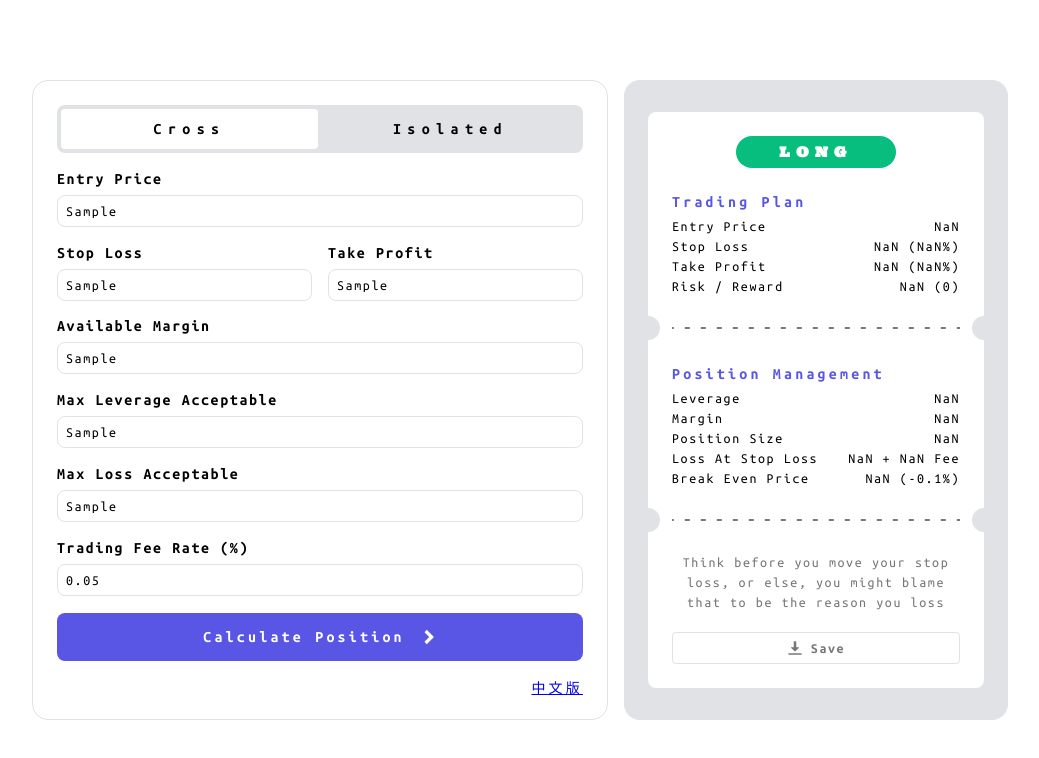
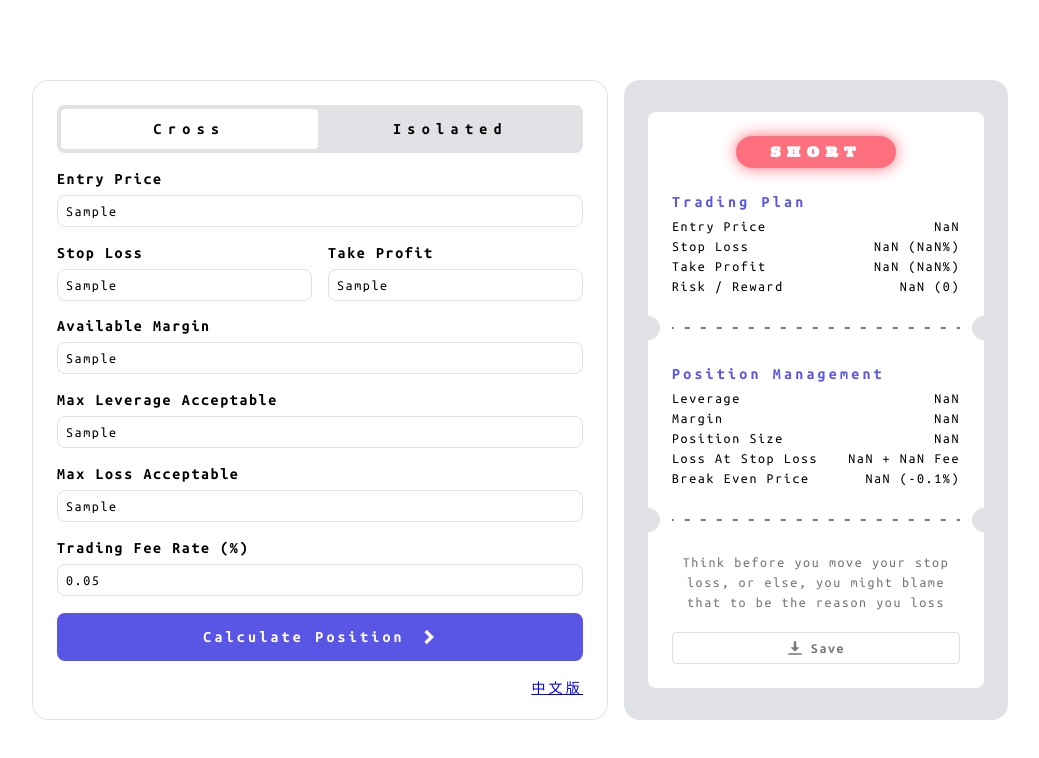
Before and after one commit to LeeFuuChang/PositionManagement, a plain HTML site: page index.html in a window 1280 px wide. Both pictures are taken after typing "Sample", "Sample", "Sample", "Sample", "Sample", "Sample" into the empty fields and a click on the button "Calculate Position". Shown: the whole page, without its empty margins (120-1159 px from the left). Drawn offline with nearby package versions, Linux system fonts and the light colour scheme.

Commit message:
add direction glowing label

```diff
--- a/index.html
+++ b/index.html
@@ -66,7 +66,7 @@
     </form>
     <aside>
         <article>
-            <h1>Long</h1>
+            <h1></h1>
             <table>
                 <thead>
                     <td colspan="2" class="lang" lang="tradingPlan"></td>
--- a/position.js
+++ b/position.js
@@ -1,3 +1,8 @@
+const Colors = {
+    "long": "#32D993",
+    "short": "#FF707E",
+};
+
 const Language = {
     "crossMargin": {
         "en": "Cross",
@@ -78,6 +83,15 @@ const Language = {
     "saveResult": {
         "en": "Save",
         "zh": "儲存",
+    },
+
+    "long": {
+        "en": "Long",
+        "zh": "做多",
+    },
+    "short": {
+        "en": "Short",
+        "zh": "做空",
     },
 };
 const Suggestions = [
@@ -210,9 +224,16 @@ $(function(){
             "positionSize": `${order.suggestedPositionSize}`,
             "lossAtStopLoss": `${order.lossAtStopLoss} + ${order.totalTradeFee} Fee`,
             "breakEvenPrice": `${order.breakEvenPrice} (${round(order.direction*order.tradingFeeRate*2*100, 1)}%)`,
-        }
+        };
+        const direction = {
+            "-1": "short",
+            "1": "long",
+        };
         Object.keys(output).forEach(key=>{
             $(`article tr[data-name="${key}"] td`).last().text(output[key]);
+            $("article h1")
+                .text(Language[direction[`${order.direction}`]][$("body").attr("language")])
+                .css("--direction-color", Colors[direction[`${order.direction}`]]);
         });
     });
     $("a.language").on("click", ()=>{
--- a/style.css
+++ b/style.css
@@ -165,6 +165,7 @@ aside article {
 }
 
 aside article h1 {
+    --direction-color: #E0E2E6;
     border-radius: 1rem;
     display: grid;
     place-items: center;
@@ -175,7 +176,8 @@ aside article h1 {
     font-family: "Ultra", serif;
     letter-spacing: 0.4rem;
     color: #FFFFFF;
-    background-color: #08BE7E;
+    background-color: var(--direction-color);
+    box-shadow: 0 0 1rem var(--direction-color);
 }
 
 aside article h6 {
```
